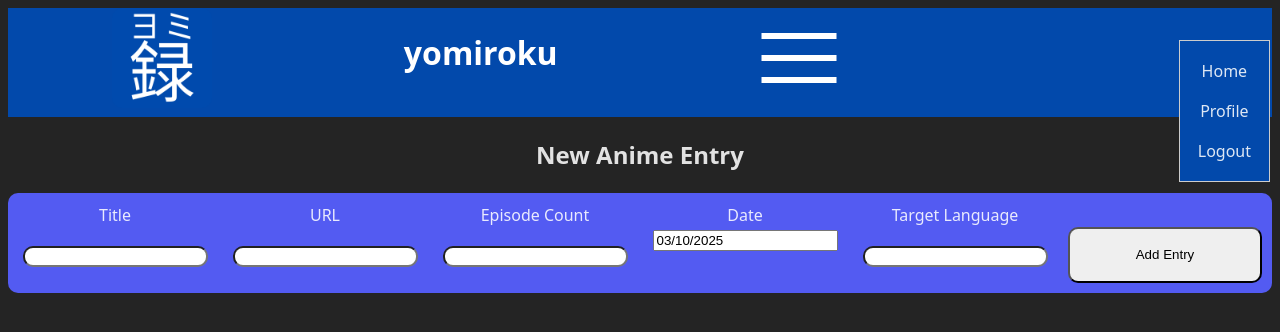
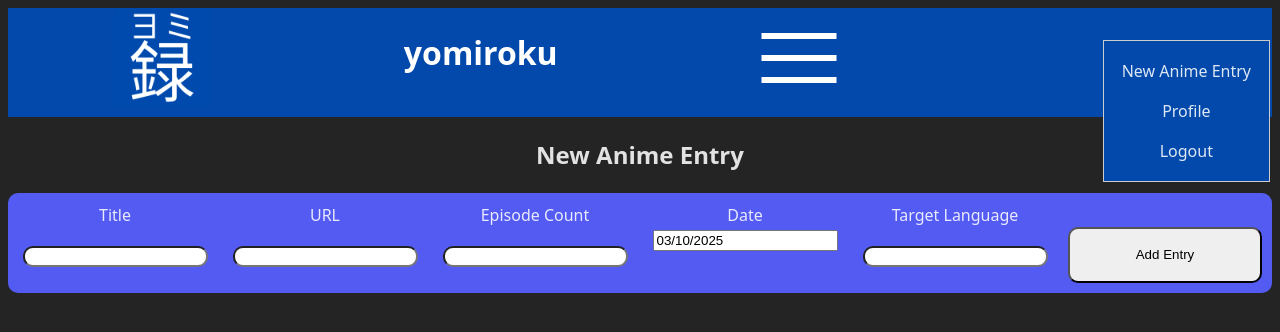
Before and after one commit to EthanLeRoux/yomiroku-web, a React (Vite) app: page / in a window 1280 px wide. Both pictures are taken after a click on the element 799 px from the left and 62 px from the top of the page. Shown: the top 332 px of the page. Built offline with nearby package versions, Linux system fonts and the light colour scheme.

Commit message:
Add new anime entry link to menu

```diff
--- a/src/components/HamburgerMenu.jsx
+++ b/src/components/HamburgerMenu.jsx
@@ -22,7 +22,7 @@ export default function HamburgerMenu() {
                         padding: 10,
                     }}
                 >
-                    <div style={{ padding: 8 }} onClick={() => navigate('/newanime')}>Home</div>
+                    <div style={{ padding: 8 }} onClick={() => navigate('/newanime')}>New Anime Entry</div>
                     <div style={{ padding: 8 }} onClick={() => alert("Profile clicked")}>Profile</div>
                     <div style={{ padding: 8 }} onClick={() => alert("Logout clicked")}>Logout</div>
                 </div>
```
